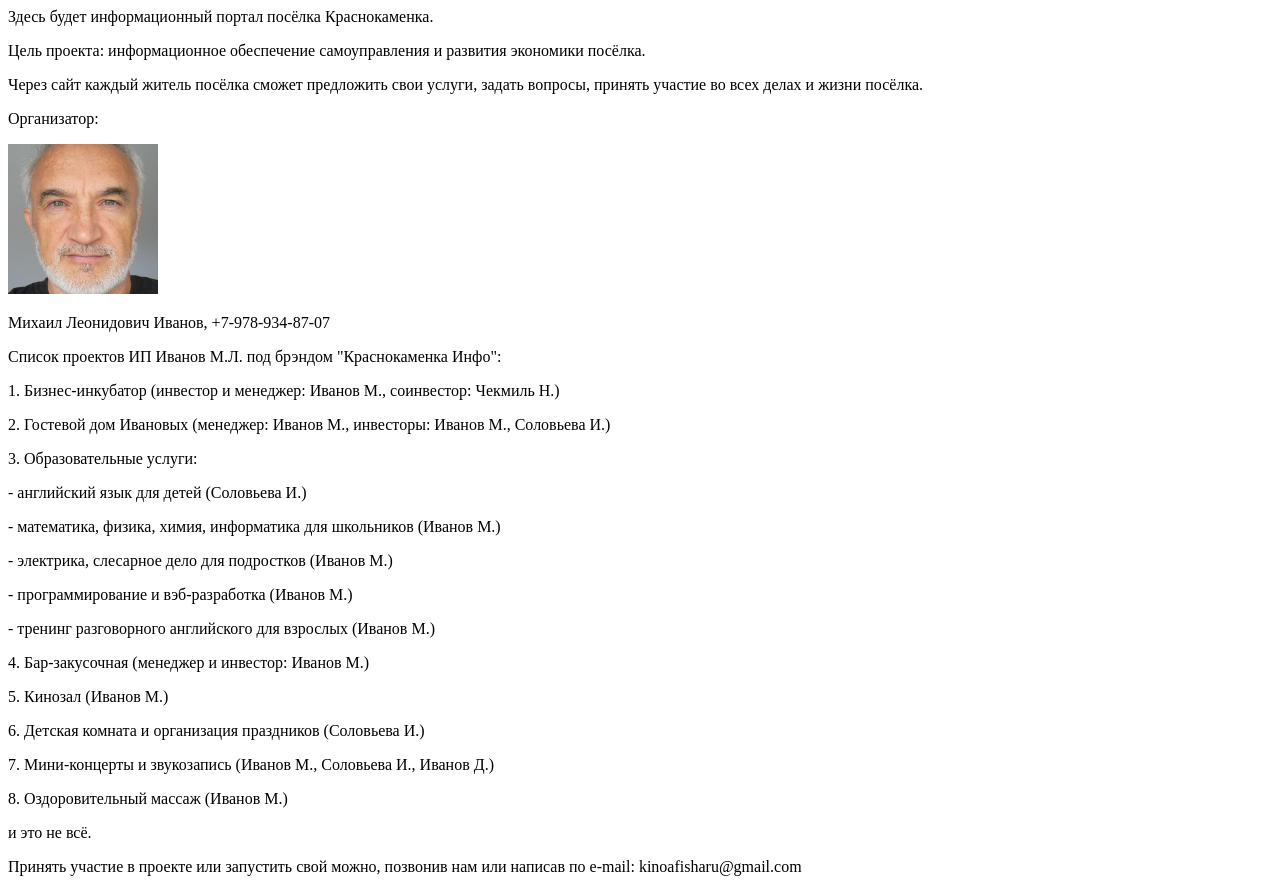
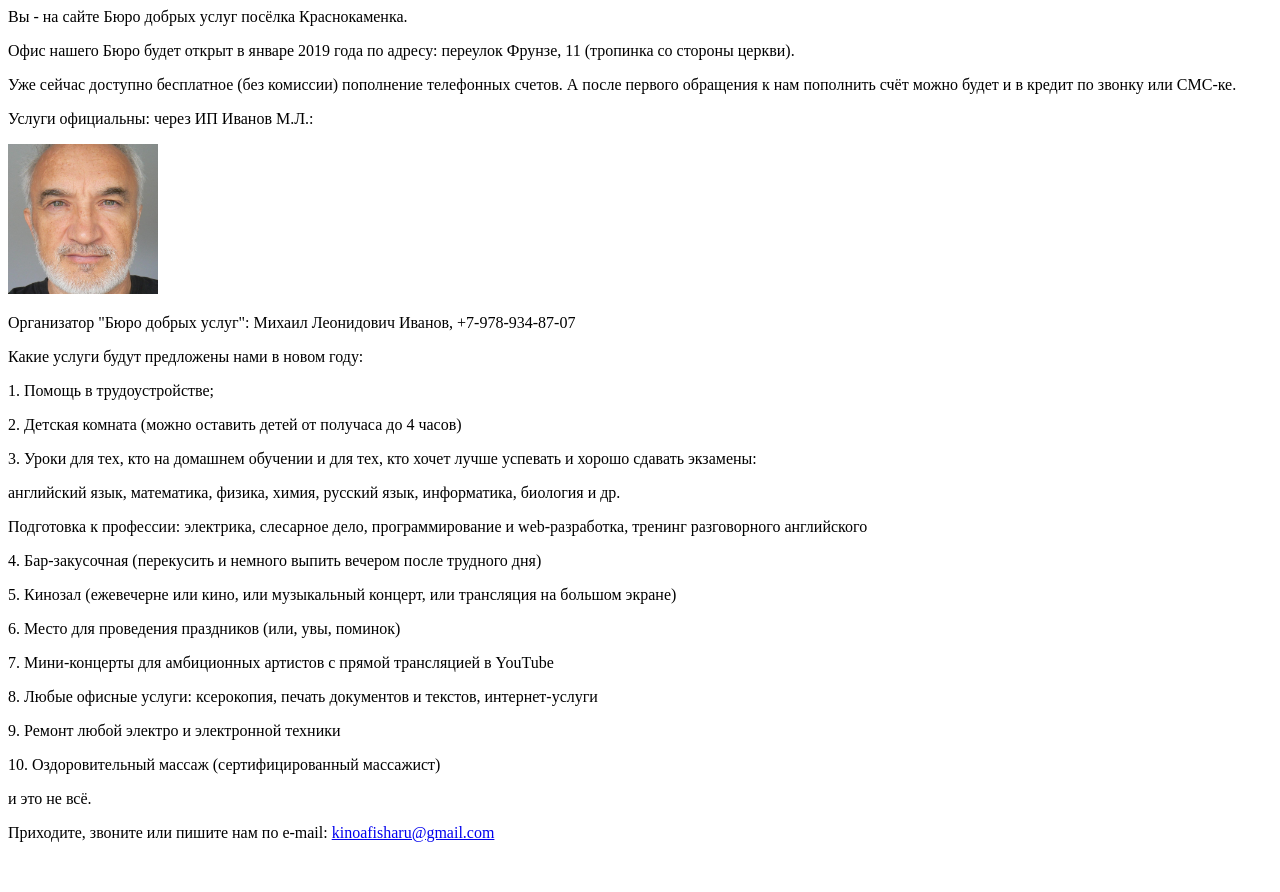
Before and after one commit to XenaWarrior85/kmnk.info, a Django app: page / in a window 1280 px wide. After the commit the page ends 842 px from the top, so only its background shows below. Run offline with Django 3.2, Linux system fonts and the light colour scheme.

Commit message:
полностью изменил текст

```diff
--- a/place/templates/main.html
+++ b/place/templates/main.html
@@ -5,27 +5,26 @@
     <title>Главная страница</title>
 </head>
 <body>
-    Здесь будет информационный портал посёлка Краснокаменка.<p><p>
-    Цель проекта: информационное обеспечение самоуправления и развития экономики посёлка.<p>
-    Через сайт каждый житель посёлка сможет предложить свои услуги, задать вопросы, принять участие во всех делах и жизни посёлка. <P>
-    Организатор: <p><p>
+    Вы - на сайте Бюро добрых услуг посёлка Краснокаменка.<p><p>
+    Офис нашего Бюро будет открыт в январе 2019 года по адресу: переулок Фрунзе, 11 (тропинка со стороны церкви).<p>
+    Уже сейчас доступно бесплатное (без комиссии) пополнение телефонных счетов. А после первого обращения к нам пополнить счёт можно будет и в кредит по звонку или СМС-ке.<P>
+    Услуги официальны: через ИП Иванов М.Л.: <p><p>
     <img src="static/я.jpg" alt="Михаил Леонидович Иванов" width="150" /><p><p>
-    Михаил Леонидович Иванов, +7-978-934-87-07<p>
-    Список проектов ИП Иванов М.Л. под брэндом "Краснокаменка Инфо":<p>
-    1. Бизнес-инкубатор (инвестор и менеджер: Иванов М., соинвестор: Чекмиль Н.)<p>
-    2. Гостевой дом Ивановых (менеджер: Иванов М., инвесторы: Иванов М., Соловьева И.)<p>
-    3. Образовательные услуги:<p>
-       - английский язык для детей (Соловьева И.)<p>
-       - математика, физика, химия, информатика для школьников (Иванов М.)<p>
-       - электрика, слесарное дело для подростков (Иванов М.)<p>
-       - программирование и вэб-разработка (Иванов М.)<p>
-       - тренинг разговорного английского для взрослых (Иванов М.)<p>
-    4. Бар-закусочная (менеджер и инвестор: Иванов М.)<p>
-    5. Кинозал (Иванов М.)<p>
-    6. Детская комната и организация праздников (Соловьева И.)<p>
-    7. Мини-концерты и звукозапись (Иванов М., Соловьева И., Иванов Д.)<p>
-    8. Оздоровительный массаж (Иванов М.)<p>
+    Организатор "Бюро добрых услуг": Михаил Леонидович Иванов, +7-978-934-87-07<p>
+    Какие услуги будут предложены нами в новом году:<p>
+    1. Помощь в трудоустройстве;<p>
+    2. Детская комната (можно оставить детей от получаса до 4 часов)<p>
+    3. Уроки для тех, кто на домашнем обучении и для тех, кто хочет лучше успевать и хорошо сдавать экзамены:<p>
+       английский язык, математика, физика, химия, русский язык, информатика, биология и др.<p>
+       Подготовка к профессии: электрика, слесарное дело, программирование и web-разработка, тренинг разговорного английского<p>
+    4. Бар-закусочная (перекусить и немного выпить вечером после трудного дня)<p>
+    5. Кинозал (ежевечерне или кино, или музыкальный концерт, или трансляция на большом экране)<p>
+    6. Место для проведения праздников (или, увы, поминок)<p>
+    7. Мини-концерты для амбиционных артистов с прямой трансляцией в YouTube<p>
+    8. Любые офисные услуги: ксерокопия, печать документов и текстов, интернет-услуги<p>
+    9. Ремонт любой электро и электронной техники<p>
+    10. Оздоровительный массаж (сертифицированный массажист)<p>
     и это не всё.<p>
-    Принять участие в проекте или запустить свой можно, позвонив нам или написав по e-mail: kinoafisharu@gmail.com<p>
+    Приходите, звоните или пишите нам по e-mail: <a href="mailto:kinoafisharu@gmail.com">kinoafisharu@gmail.com</a><p>
 </body>
 </html>
```
Also changed, not shown: 2 other files.
